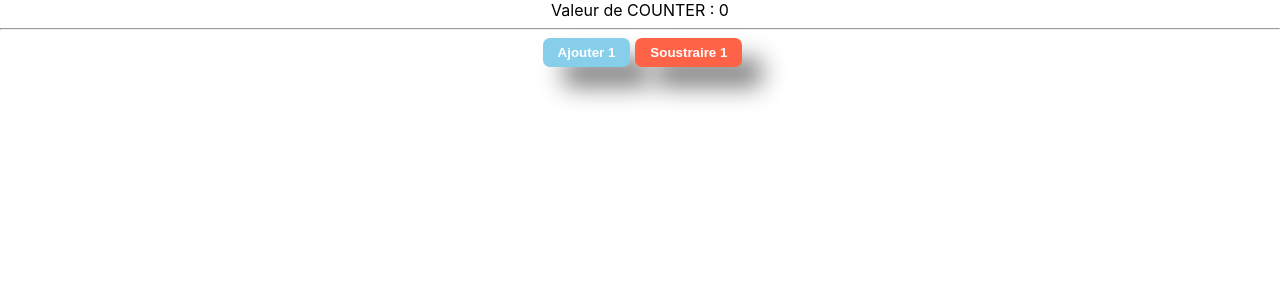
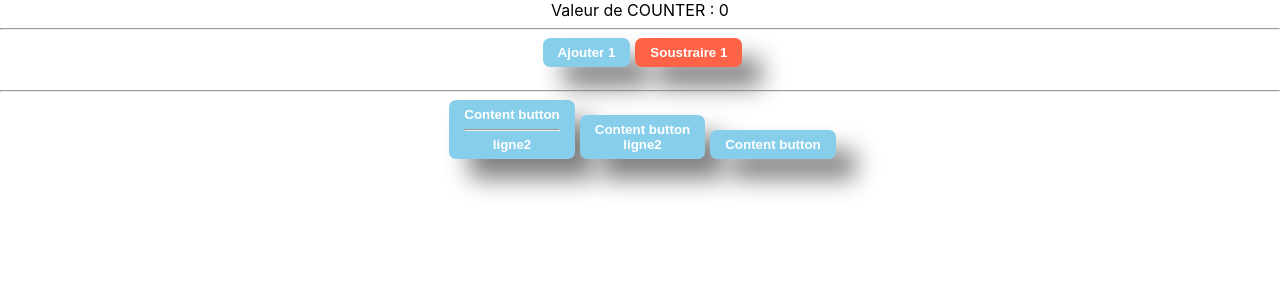
Before and after one commit to champix56/2022-05-23-tjs, a React (Create React App) app: page / in a window 1280 px wide. Shown: the top 300 px of the page. Built offline with nearby package versions, Linux system fonts and the light colour scheme.

Commit message:
mise en oeuvre d'enfants de button

```diff
--- a/src/App/App.js
+++ b/src/App/App.js
@@ -3,17 +3,17 @@ import "./App.css";
 import Button from "./components/Button/Button";
 
 class App extends React.Component {
-  constructor(props){
+  constructor(props) {
     super(props);
     // valeur initial du conteneur etatique
-    this.state={counter:0,message:'aucun message'}
+    this.state = { counter: 0, message: "aucun message" };
   }
-  componentDidMount(){
-    this.setState({message:'composant monté'});
-    console.log('montage du cmp fini');
+  componentDidMount() {
+    this.setState({ message: "composant monté" });
+    console.log("montage du cmp fini");
   }
-  componentDidUpdate(prevProps,prevState){
-    console.log('ancienne,actuelle',prevState,this.state);
+  componentDidUpdate(prevProps, prevState) {
+    console.log("ancienne,actuelle", prevState, this.state);
   }
   render() {
     return (
@@ -21,21 +21,35 @@ class App extends React.Component {
         <div>Valeur de COUNTER : {this.state.counter}</div>
         <hr />
         <Button
-          text="Ajouter 1"
           bgcolor="skyblue"
           onButtonClicked={() => {
-            this.setState({counter:this.state.counter+1});
+            this.setState({ counter: this.state.counter + 1 });
             console.log(this.state.counter);
           }}
-        />
+        >
+          Ajouter 1
+        </Button>
         <Button
-          text="Soustraire 1"
           bgcolor="tomato"
           onButtonClicked={() => {
-            this.setState({counter:this.state.counter-1});
+            this.setState({ counter: this.state.counter - 1 });
             console.log(this.state.counter);
           }}
-        />
+        >
+          Soustraire 1
+        </Button>
+        <hr />
+        <Button>
+          <div>
+            Content button
+            <hr />
+            ligne2
+          </div>
+        </Button>
+        <Button>
+          <div>Content button</div>ligne2
+        </Button>
+        <Button>Content button</Button>
       </div>
     );
   }
--- a/src/App/components/Button/Button.js
+++ b/src/App/components/Button/Button.js
@@ -25,7 +25,7 @@ function Button(props) {
       }}
       type={props.type}
     >
-      {props.text}
+      {props.children}
     </button>
   );
 }
@@ -35,6 +35,7 @@ Button.propTypes = {
   color: PropTypes.string.isRequired,
   onButtonClicked: PropTypes.func,
   type: PropTypes.string.isRequired,
+  children: PropTypes.any.isRequired,
 };
 Button.defaultProps = {
   bgcolor: "skyblue",
```
